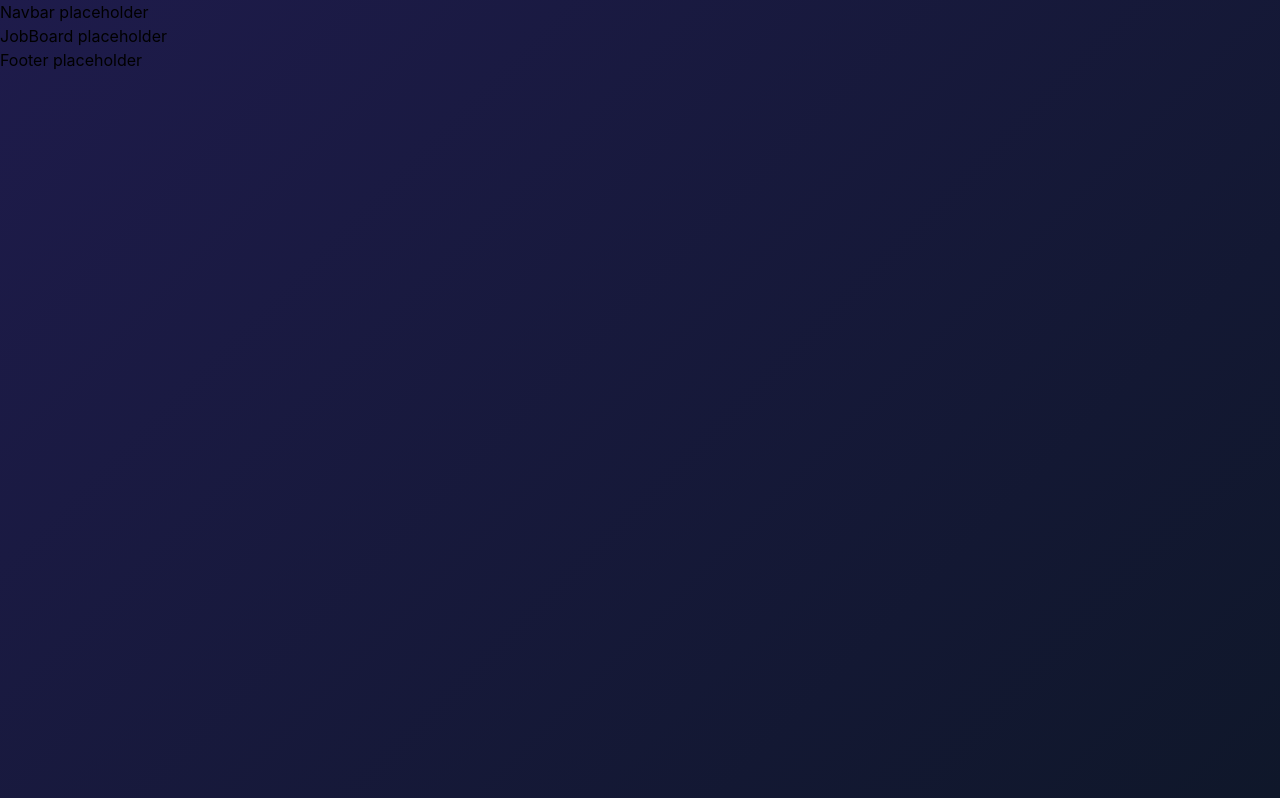
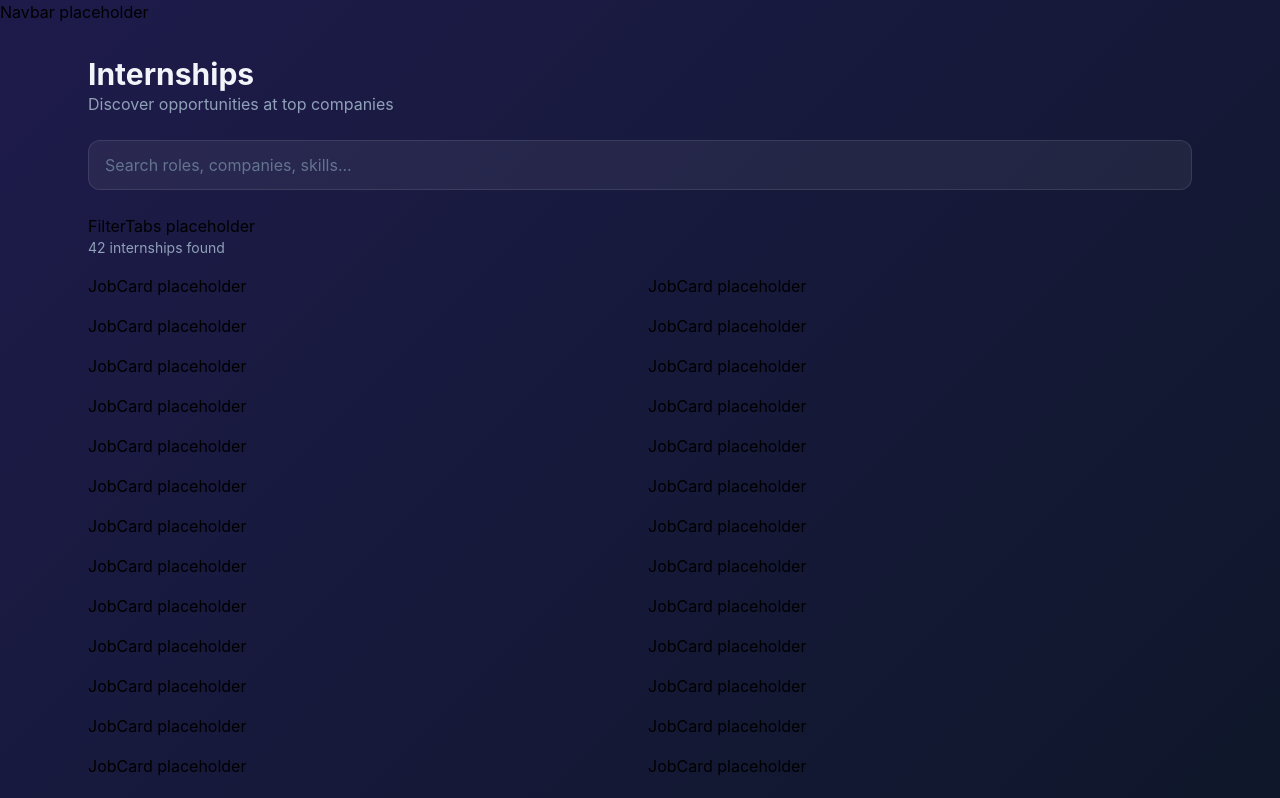
Before and after one commit to Ricky-RL/InternQuest, a React (Vite) app: page /jobs in a window 1280 px wide. Shown: the top 798 px of the page. Built offline with nearby package versions, Linux system fonts and the light colour scheme.

Commit message:
feat: implement JobBoard page with search and category filters

```diff
--- a/src/pages/JobBoard.jsx
+++ b/src/pages/JobBoard.jsx
@@ -1,3 +1,66 @@
+import { useState, useMemo } from 'react';
+import { jobs } from '../data/jobs';
+import { useProfile } from '../context/useProfile';
+import { matchScore } from '../utils/matchScore';
+import FilterTabs from '../components/FilterTabs';
+import JobCard from '../components/JobCard';
+
+const CATEGORIES = [
+  { value: 'swe', label: 'SWE' },
+  { value: 'aiml', label: 'AI/ML' },
+  { value: 'finance', label: 'Finance' },
+  { value: 'product', label: 'Product' },
+  { value: 'marketing', label: 'Marketing' },
+  { value: 'consulting', label: 'Consulting' },
+];
+
 export default function JobBoard() {
-  return <div>JobBoard placeholder</div>;
+  const [searchQuery, setSearchQuery] = useState('');
+  const [activeCategory, setActiveCategory] = useState('all');
+  const { profile } = useProfile();
+
+  const filteredJobs = useMemo(() => {
+    return jobs.filter(job => {
+      const matchesCategory = activeCategory === 'all' || job.category === activeCategory;
+      const query = searchQuery.toLowerCase();
+      const matchesSearch = !query ||
+        job.title.toLowerCase().includes(query) ||
+        job.company.toLowerCase().includes(query) ||
+        job.skills.some(s => s.toLowerCase().includes(query));
+      return matchesCategory && matchesSearch;
+    });
+  }, [activeCategory, searchQuery]);
+
+  return (
+    <div className="max-w-6xl mx-auto px-6 py-8">
+      <div className="mb-6">
+        <h1 className="text-3xl font-bold text-slate-100">Internships</h1>
+        <p className="text-slate-400">Discover opportunities at top companies</p>
+      </div>
+
+      <input
+        type="text"
+        value={searchQuery}
+        onChange={e => setSearchQuery(e.target.value)}
+        placeholder="Search roles, companies, skills..."
+        className="w-full bg-white/[0.06] border border-white/10 rounded-xl px-4 py-3 text-slate-100 placeholder-slate-500 focus:outline-none focus:border-violet-500/50 mb-6"
+      />
+
+      <FilterTabs
+        categories={CATEGORIES}
+        activeCategory={activeCategory}
+        onCategoryChange={setActiveCategory}
+      />
+
+      <p className="text-slate-400 text-sm mb-4">
+        {filteredJobs.length} internships found
+      </p>
+
+      <div className="grid grid-cols-1 md:grid-cols-2 gap-4">
+        {filteredJobs.map(job => (
+          <JobCard key={job.id} job={job} score={matchScore(job, profile)} />
+        ))}
+      </div>
+    </div>
+  );
 }
```
